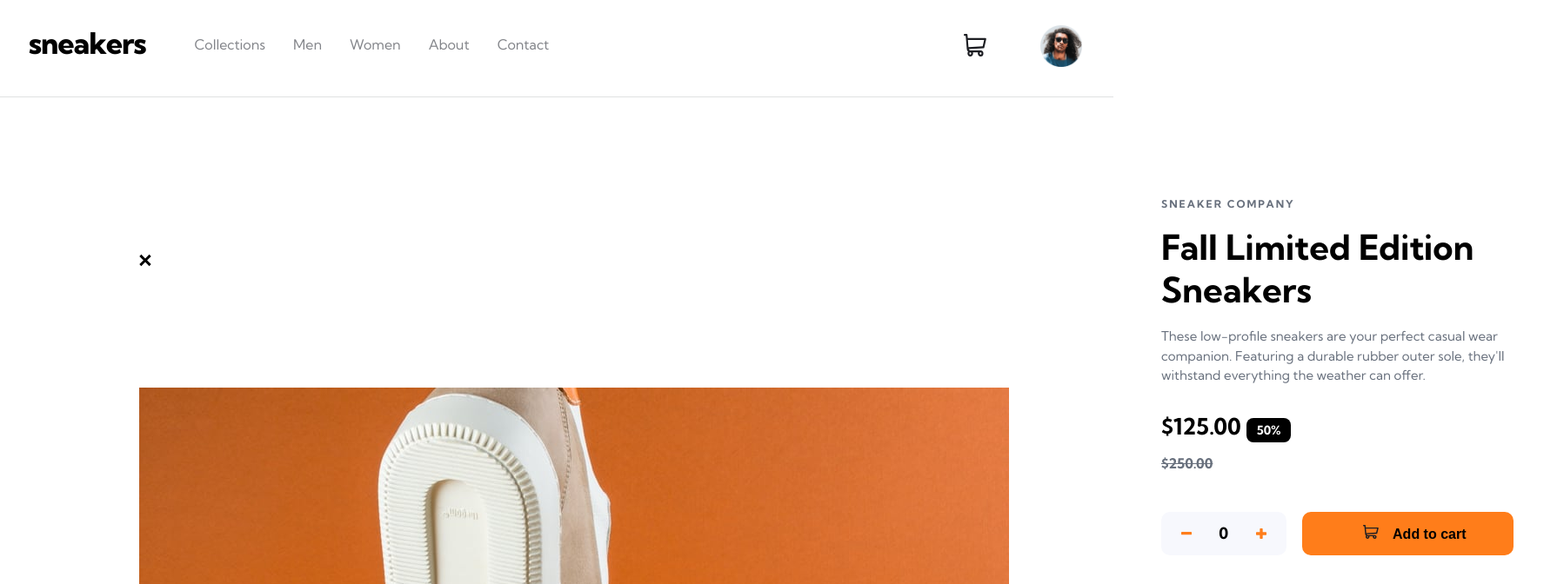
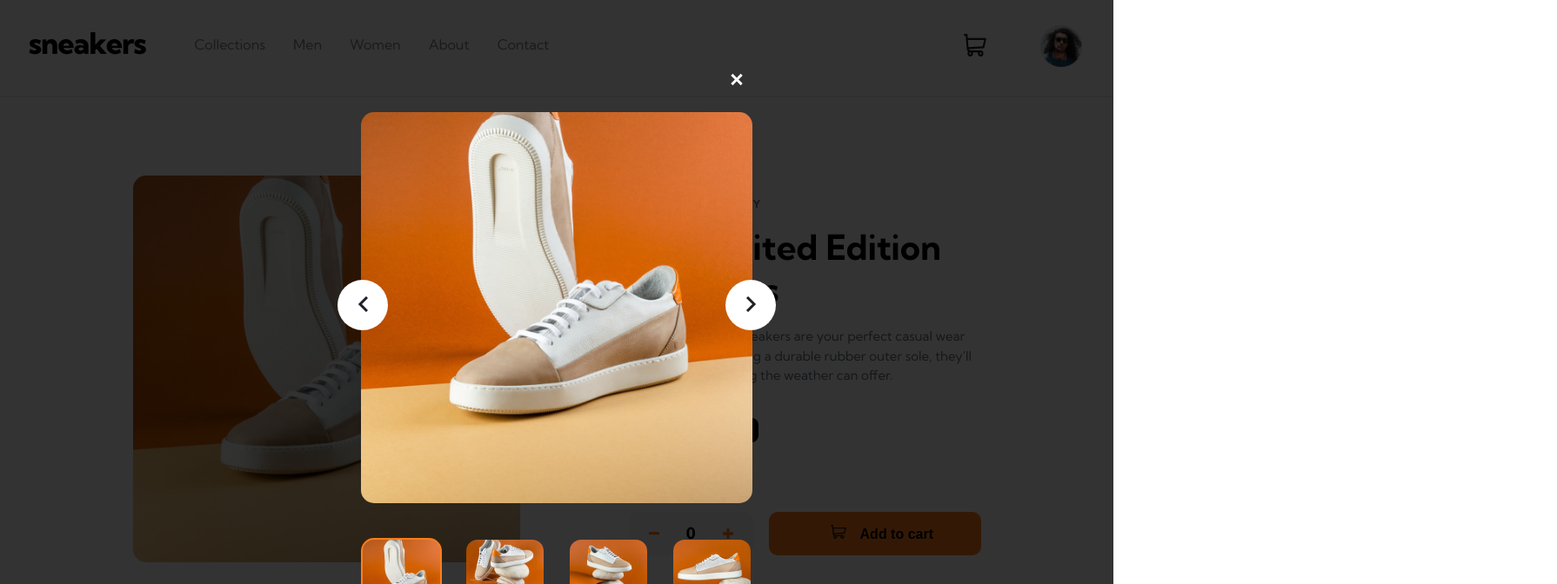
Before and after one commit to kalin-angelov/fm-e-commerce-product-page, a React (Vite) app: page / in a window 1280 px wide. Both pictures are taken after a click on the element 375 px from the left and 426 px from the top of the page. Shown: the top 672 px of the page at 87% size, 1790 px wide, since content can reach past the window. Built offline with nearby package versions, Linux system fonts and the light colour scheme.

Commit message:
Update LightboxGallery.jsx

```diff
--- a/src/components/LightboxGallery.jsx
+++ b/src/components/LightboxGallery.jsx
@@ -19,7 +19,7 @@ const LightBoxGallery = ( { handleLightBox } ) => {
     };
 
     return (
-        <div className="main-container">
+        <div className="light-box-container">
 
             <div className="light-box-img-select">
                 <button className="close-btn" onClick={handleLightBox}>
```
